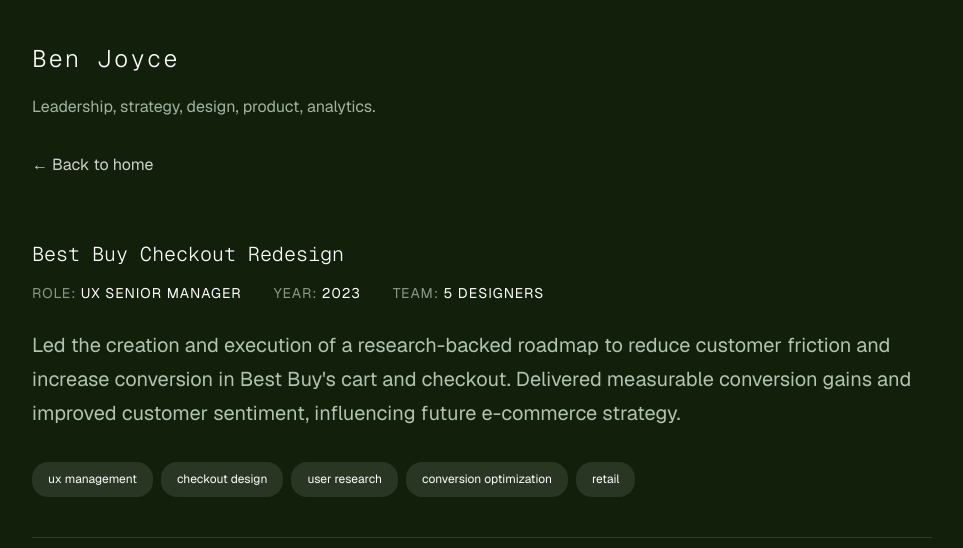
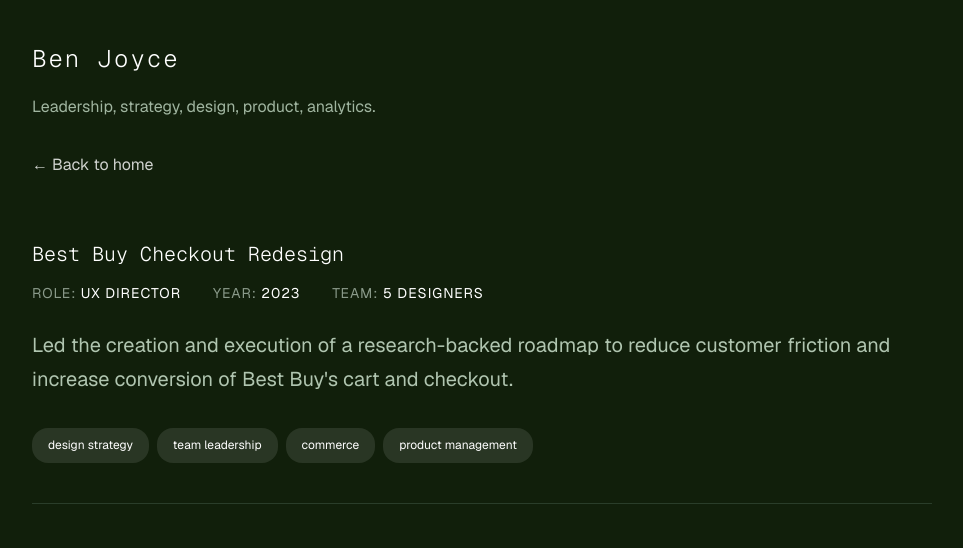
Before and after one commit to benjoycect/benjoycect.github.io, a Jekyll site: the page case-best-buy-checkout.html, which Jekyll copies as it is, in a window 1280 px wide and 1400 px high, cut to the strip 0-548 px from the top of the window. Shown: the whole strip, without its empty margins (158-1121 px from the left). Built offline with Jekyll 4.4.1, drawn with Linux system fonts in a browser that asks for light colours; nearby versions of some CDN libraries; Markdown is read by kramdown in place of the engine named in the settings; some of the changed text lies outside the part shown.

Commit message:
Update case-best-buy-checkout.html

```diff
--- a/case-best-buy-checkout.html
+++ b/case-best-buy-checkout.html
@@ -1,8 +1,8 @@
 <!DOCTYPE html>
 <html lang="en">
 <head>
-  <meta charset="UTF-8">
-  <meta name="viewport" content="width=device-width, initial-scale=1.0">
+  <meta charset="UTF-8"/>
+  <meta name="viewport" content="width=device-width, initial-scale=1.0"/>
   <title>Best Buy Checkout Redesign - Ben Joyce</title>
   <link rel="preconnect" href="https://fonts.googleapis.com">
   <link rel="preconnect" href="https://fonts.gstatic.com" crossorigin>
@@ -21,19 +21,18 @@
     <div class="case-header">
       <h2 class="case-title">Best Buy Checkout Redesign</h2>
       <div class="case-meta">
-        <div class="meta-item">Role: <span class="meta-value">UX Senior Manager</span></div>
+        <div class="meta-item">Role: <span class="meta-value">UX Director</span></div>
         <div class="meta-item">Year: <span class="meta-value">2023</span></div>
         <div class="meta-item">Team: <span class="meta-value">5 designers</span></div>
       </div>
       <p class="case-summary">
-        Led the creation and execution of a research-backed roadmap to reduce customer friction and increase conversion in Best Buy's cart and checkout. Delivered measurable conversion gains and improved customer sentiment, influencing future e-commerce strategy.
+        Led the creation and execution of a research-backed roadmap to reduce customer friction and increase conversion of Best Buy's cart and checkout.
       </p>
       <div class="case-tags">
-        <span class="tag">UX management</span>
-        <span class="tag">checkout design</span>
-        <span class="tag">user research</span>
-        <span class="tag">conversion optimization</span>
-        <span class="tag">retail</span>
+        <span class="tag">design strategy</span>
+        <span class="tag">team leadership</span>
+        <span class="tag">commerce</span>
+        <span class="tag">product management</span>
       </div>
     </div>
 
@@ -41,34 +40,33 @@
       <section class="section">
         <h3 class="section-title">What We Were Solving</h3>
         <div class="section-content">
-          <p>Best Buy’s checkout experience had friction points that slowed customers and created drop-offs. Leadership tasked our team with improving conversion, simplifying the purchase process, and aligning the experience with evolving customer expectations.</p>
-          <p>We needed to modernize the checkout while maintaining trust and familiarity for millions of loyal customers.</p>
+          <p>Checkout had long been a source of friction on BestBuy.com. Leadership asked my team to reimagine cart and checkout in a way that streamlined the experience while maintaining customer trust.</p>
         </div>
       </section>
 
       <section class="section">
         <h3 class="section-title">What Made This Hard</h3>
         <div class="section-content">
-          <p>Checkout is one of the most sensitive parts of the buying experience — even small changes risk impacting conversion. We had to address long-standing friction without alienating existing customers or introducing new risks.</p>
+          <p>Checkout touches every customer, every product, and every fulfillment method. Small changes ripple across the experience and could easily introduce risk.</p>
           <div class="highlight-box">
-            <p><strong>Core tension:</strong> Every design change had to balance innovation with the proven elements that customers relied on.</p>
+            <p><strong>Core tension:</strong> Improve conversion without compromising reliability or overwhelming customers with change.</p>
           </div>
-          <p>Multiple teams owned different parts of checkout, requiring tight cross-functional coordination and alignment across product, engineering, legal, and operations.</p>
         </div>
       </section>
 
-      <img src="https://benjaminjoyce-images.s3.us-east-1.amazonaws.com/standardcheckout.png" alt="Best Buy standard checkout redesign" class="case-image" />
+      <img src="https://benjaminjoyce-images.s3.us-east-1.amazonaws.com/standardcheckout.png"
+           alt="Best Buy checkout redesign interface"
+           class="case-image">
 
       <section class="section">
         <h3 class="section-title">What I Did</h3>
         <div class="section-content">
-          <p>I led a cross-functional effort from research to delivery. I oversaw user research, guided the design process, and managed stakeholder alignment at every stage.</p>
-          <p>Key leadership actions:</p>
+          <p>I led design strategy, team execution, and executive alignment. We paired iterative design with evaluative research, reducing usability and value risk at each stage.</p>
           <ul>
-            <li>Managed 5 designers focused on cart, checkout, and fulfillment flows</li>
-            <li>Facilitated workshops to identify top friction points and value opportunities</li>
-            <li>Established a research-driven prioritization framework for design changes</li>
-            <li>Presented design direction and testing results to executive leadership</li>
+            <li>Facilitated research with real customers to reduce friction</li>
+            <li>Set vision and design principles for checkout redesign</li>
+            <li>Directed five designers across content and product design</li>
+            <li>Presented progress and outcomes to executive leadership</li>
           </ul>
         </div>
       </section>
@@ -76,39 +74,40 @@
       <section class="section">
         <h3 class="section-title">How We Worked</h3>
         <div class="section-content">
-          <p>We followed a structured process of discovery, design, evaluation, and iteration. Research included usability studies, A/B tests, and competitive analysis.</p>
+          <p>We used a product-model approach: discovery, exploration, evaluation, and iteration. Research showed that too many choices slowed customers down. We streamlined flows, simplified content, and used progressive disclosure to maintain confidence.</p>
           <div class="highlight-box">
-            <p><strong>Design principle:</strong> Reduce cognitive load by removing unnecessary steps and clarifying key decisions.</p>
+            <p><strong>Design principle:</strong> Reduce choices, not confidence. Guide customers with progressive disclosure.</p>
           </div>
-          <p>We introduced clearer progress indicators, simplified forms, and improved mobile ergonomics to make checkout feel faster and more intuitive.</p>
         </div>
       </section>
 
-      <img src="path/to/image.jpg" alt="Checkout form redesign mockup" class="case-image">
+      <img src="https://benjaminjoyce-images.s3.us-east-1.amazonaws.com/checkout-journeymap.png"
+           alt="Journey map and research flow for checkout redesign"
+           class="case-image">
 
       <section class="section">
         <h3 class="section-title">What Happened</h3>
         <div class="section-content">
-          <p>The redesigned checkout increased conversion by 4% relative for key flows and improved customer satisfaction to 80% positive sentiment. Customers described the experience as “simpler” and “more trustworthy.”</p>
+          <p>The redesign lifted conversion, improved satisfaction, and reduced abandonment. It was recognized internally as a major success and validated the value of product-model UX work.</p>
           <div class="highlight-box">
-            <p><strong>Strategic impact:</strong> Set a new standard for customer experience at Best Buy and influenced future e-commerce initiatives.</p>
+            <p><strong>Strategic impact:</strong> Showed that customer-centered design could drive measurable business results.</p>
           </div>
           <div class="metrics-grid">
             <div class="metric">
-              <div class="metric-value">↑</div>
-              <div class="metric-label">4% Relative Conversion Lift</div>
+              <div class="metric-value">+3%</div>
+              <div class="metric-label">Conversion Lift</div>
             </div>
             <div class="metric">
-              <div class="metric-value">👍</div>
-              <div class="metric-label">80% Positive Satisfaction</div>
+              <div class="metric-value">97%</div>
+              <div class="metric-label">Positive Satisfaction</div>
             </div>
             <div class="metric">
-              <div class="metric-value">⚡</div>
-              <div class="metric-label">Reduced Checkout Steps</div>
+              <div class="metric-value">↓</div>
+              <div class="metric-label">Abandonment</div>
             </div>
             <div class="metric">
               <div class="metric-value">🏆</div>
-              <div class="metric-label">Leadership Recognition</div>
+              <div class="metric-label">Org Recognition</div>
             </div>
           </div>
         </div>
@@ -117,12 +116,11 @@
       <section class="section">
         <h3 class="section-title">What I Learned</h3>
         <div class="section-content">
-          <p>I learned the importance of aligning design improvements with measurable business outcomes while maintaining customer trust. Iterative research and quick feedback loops ensured we avoided costly missteps.</p>
+          <p>I learned the importance of balancing ambition with pragmatism. Iteration and research kept us grounded, and the team’s growth was as impactful as the business outcomes.</p>
           <div class="quote">
-            "Small, research-backed changes can have outsized impact on customer experience."
-            <div class="quote-author">— Key insight from the project</div>
+            "When design balances bold ideas with rigorous evaluation, it can deliver both customer trust and business results."
+            <div class="quote-author">— Ben Joyce</div>
           </div>
-          <p>This project reinforced my belief that clear, simple design decisions grounded in real customer behavior drive both satisfaction and performance.</p>
         </div>
       </section>
     </div>
```
